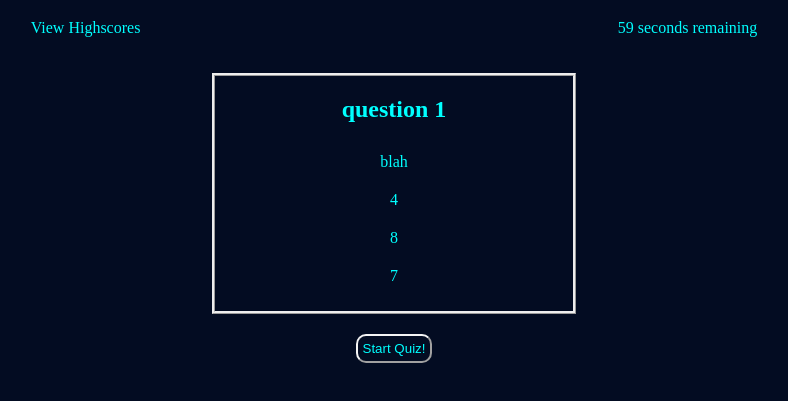
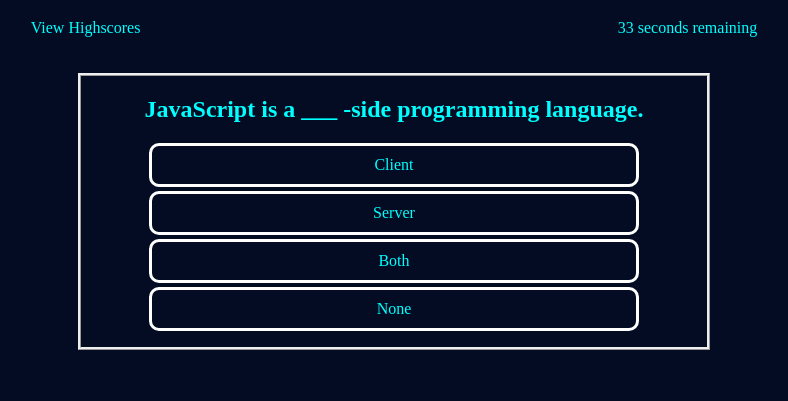
Before and after one commit to hthomp15/code-quizlet, a plain HTML site: page index.html in a window 1280 px wide. Both pictures are taken after a click on the button "Start Quiz!". Shown: the part 69-470 px from the top of the page, without its empty margins (246-1034 px from the left). Drawn offline with Linux system fonts and the light colour scheme.

Commit message:
add next question on click

```diff
--- a/assets/css/style.css
+++ b/assets/css/style.css
@@ -36,7 +36,7 @@ body {
 .questions-form {
     border-style: ridge;
     background-position: 80%;
-    padding: 0 10% 0 10%;
+    padding: 0 5% 0 5%;
     text-align: center;
     margin-bottom: 20px;
 
@@ -56,4 +56,11 @@ button {
 .quiz-body li {
     list-style: none;
     padding: 10px;
+    margin: 4px;
+    border: solid white;
+    border-radius: 10px;
 }
+
+.quiz-body li:hover{
+    font-size: 120%;
+}
--- a/assets/js/script.js
+++ b/assets/js/script.js
@@ -12,19 +12,19 @@ var choice4El = document.querySelector(".choice-4");
 
 var questionForm = [
     {
-        "Question": "question 1",
-        "Answers": ["blah", 4, 8, 7],
-        "Correct Answer": ""
+        "Question": "Inside which HTML element do we put the JavaScript?",
+        "Answers": ["<scripting>", "<javascript>", "<script>", "<js>"],
+        "Correct Answer": "<script>"
     },
     {
-        "Question": "question 2",
-        "Answers": ["blah", 4, 8, 7],
-        "Correct Answer": ""
+        "Question": "JavaScript is a ___ -side programming language.",
+        "Answers": ["Client", "Server", "Both", "None"],
+        "Correct Answer": "Both"
     },
     {
-        "Question": "question 3",
-        "Answers": ["blah", 4, 8, 7],
-        "Correct Answer": ""
+        "Question": "Which Of The Dialog Box Display a Message And a Data Entry Field?",
+        "Answers": ["alert()", "propmt()", "confirm()", "msg()"],
+        "Correct Answer": "prompt()"
     },
     {
         "Question": "question 4",
@@ -67,14 +67,13 @@ var questionForm = [
 var i = 0
 var z = 0
 var answers = questionForm[i].Answers
-var questions = questionForm[i]
 
 var displayQuestion = ()=> {
-    questionEL.textContent = questions.Question
-    choice1El.textContent = answers[0];
-    choice2El.textContent = answers[1];
-    choice3El.textContent = answers[2];
-    choice4El.textContent = answers[3];
+    questionEL.textContent = questionForm[i].Question
+    choice1El.textContent = questionForm[i].Answers[0];
+    choice2El.textContent = questionForm[i].Answers[1];
+    choice3El.textContent = questionForm[i].Answers[2];
+    choice4El.textContent = questionForm[i].Answers[3];
 }
 var timeLeft = 60;
 
@@ -84,7 +83,11 @@ var countDown = ()=> {
 var timeInterval = setInterval(()=> {
     if (timeLeft === 0) {
     clearInterval(timeInterval);
-    timerEl.textContent = "Game Over"
+    timerEl.textContent = "Game Over";
+    buttonEl.textContent = "Play Again";
+    buttonEl.style.display = "block";
+    timeLeft = 60;
+    i = 0;
     }
     else if (timeLeft === 1) {
     timerEl.textContent = `${timeLeft} second remaining`;
@@ -93,14 +96,25 @@ var timeInterval = setInterval(()=> {
     timerEl.textContent = `${timeLeft} seconds remaining`;
     timeLeft--;
     }
-}, 1000);
+}, 100);
 }
 
+
+var nextQuestion = ()=> {
+    i++;
+    displayQuestion();
+}
 var startGame = ()=>{
+    buttonEl.style.display = "none";
     timerEl.textContent = `${timeLeft} seconds remaining`;
     countDown()
     displayQuestion()
+    nextQuestion()
 
 }
 
 buttonEl.addEventListener("click", ()=>startGame());
+choice1El.addEventListener("click", ()=>nextQuestion());
+choice2El.addEventListener("click", ()=>nextQuestion());
+choice3El.addEventListener("click", ()=>nextQuestion());
+choice4El.addEventListener("click", ()=>nextQuestion());
--- a/index.html
+++ b/index.html
@@ -31,10 +31,10 @@
                 Quiz questions will display here on start
             </h2>
             <ul class="choices">
-                <li class="choice-1">The questions are multiple choice</li>
-                <li class="choice-2">You will have 60 seconds to answer 10 questions</li>
-                <li class="choice-3">Time is subtracted if you get the question wrong</li>
-                <li class="choice-4">The quiz ends when all the questions are answered or when you run out of time</li>
+                <li class="choice-1 format" id="click">The questions are multiple choice</li>
+                <li class="choice-2 format">You will have 60 seconds to answer 10 questions</li>
+                <li class="choice-3 format">Time is subtracted if you get the question wrong</li>
+                <li class="choice-4 format">The quiz ends when all the questions are answered or when you run out of time</li>
             </ul>
         </div>
         <div class="buttons">
```
